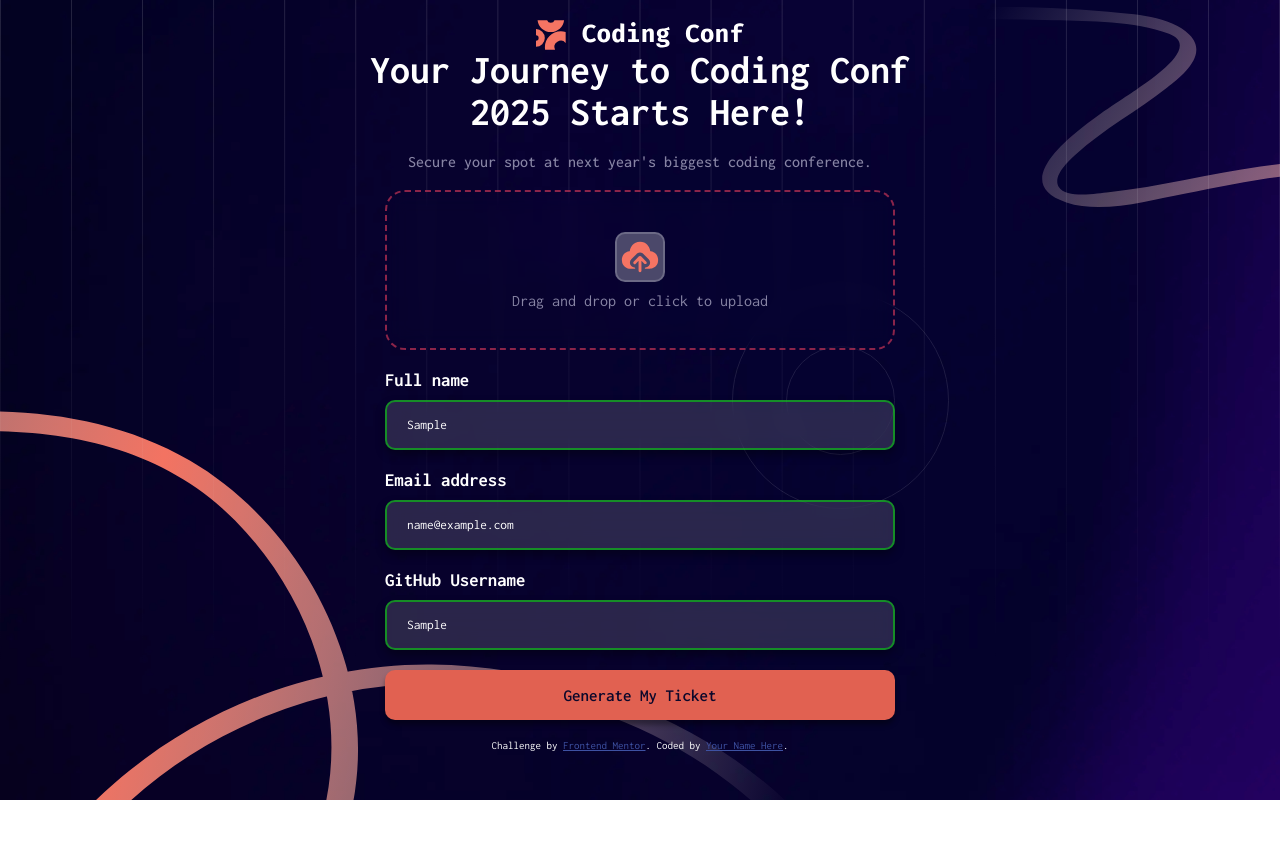
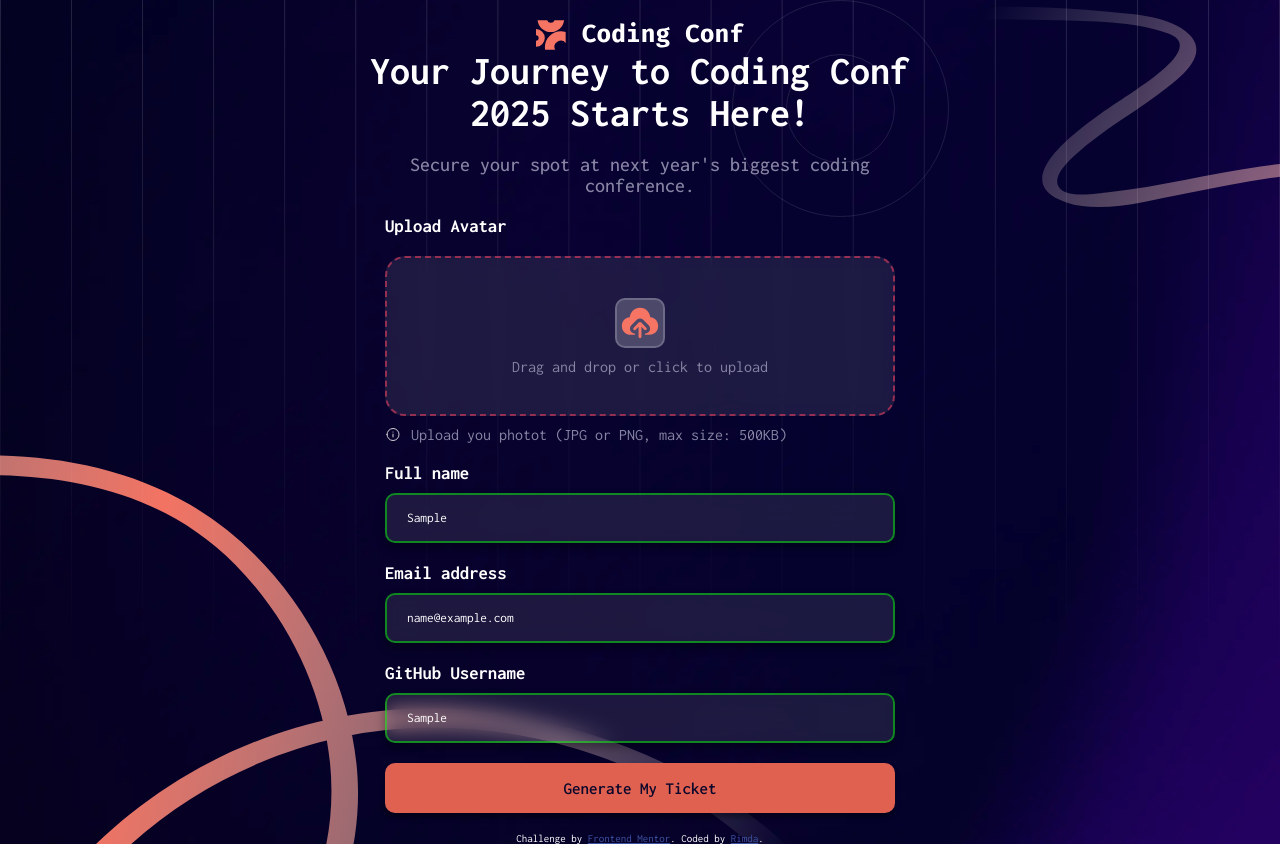
Before and after one commit to SkylimitzDevz/Conference-ticket-generator, a plain HTML site: page index.html in a window 1280 px wide. Both pictures are taken after typing "Sample", "name@example.com", "Sample" into the empty fields and a click on the button "Generate My Ticket". Before the commit the page ends 800 px from the top, so only its background shows below. Drawn offline with Linux system fonts and the light colour scheme.

Commit message:
bug fix and features updated

```diff
--- a/app.js
+++ b/app.js
@@ -19,6 +19,12 @@ const ticketProfileImg = document.getElementById("profile-img-output")
 const nameEl = document.getElementById("username-el")
 const githubUsernameEl = document.getElementById("github-username-el")
 const ticketIdEl = document.getElementById("ticket-id")
+const title = document.getElementById("titleEl")
+const subTitle = document.getElementById("subTitleEl")
+
+
+//elements
+const ticket = document.querySelector(".ticket-section")
 
 // views/screens
 const createTicketView = document.querySelector(".create-ticket-section")
@@ -69,15 +75,17 @@ generateBtn.addEventListener("click", function() {
         }
 
     else{
+        playAnimation()
         // identify which ones input boxes are empty and inidcate them :p
         for(i = 0; i < results.length; i++) {
             const currentEl = document.getElementById(results[i].id)
 
             if(results[i].isEmpty){
-                currentEl.style.borderColor = "var(--red)"
+                currentEl.style.outline = "2px solid var(--Neutral-500)";
             }
             else{
                 currentEl.style.borderColor = "var(--green)"
+                currentEl.style.outline = "none"
             }
 
 
@@ -96,6 +104,7 @@ generateBtn.addEventListener("click", function() {
 
 // ticket generator
 function generateTicket() {
+    fadeInAnimation()
     ticketView.style.display = "flex"
     createTicketView.style.display = "none"
 
@@ -104,6 +113,9 @@ function generateTicket() {
     nameEl.textContent = nameInput.value
     githubUsernameEl.textContent = "@" + usernameInput.value
     ticketIdEl.textContent = "#" + generateId()
+
+    title.innerHTML = `Congrats, <span>${nameInput.value}!</span> Your ticket is ready.`
+    subTitle.innerHTML = `We've emailed your ticket to <br> <span>${emailInput.value}</span> and will send updates in the run up to the event.`
 }
 
 
@@ -117,3 +129,21 @@ function generateId() {
     }
     return idNum
 }
+
+// animation stuff
+
+function playAnimation() {
+    generateBtn.classList.add("play-animation")
+
+    setTimeout(function() {
+        generateBtn.classList.remove("play-animation")
+    },2000)
+}
+
+function fadeInAnimation() {
+    ticket.classList.add("fadein")
+
+    setTimeout(function() {
+        ticket.classList.remove("fadein")
+    },5000)
+}
--- a/index.html
+++ b/index.html
@@ -52,10 +52,13 @@
     />
 
     <div class="title">
-      <h1>Your Journey to Coding Conf 2025 Starts Here!</h1>
-      <p>Secure your spot at next year's biggest coding conference.</p>
+      <h1 id="titleEl">Your Journey to Coding Conf 2025 Starts Here!</h1>
+      <p id="subTitleEl">
+        Secure your spot at next year's biggest coding conference.
+      </p>
     </div>
     <div class="create-ticket-section">
+      <h3>Upload Avatar</h3>
       <div class="create-section">
         <label class="upload-section">
           <div class="preview-image-conatiner">
@@ -70,6 +73,10 @@
           <input type="file" accept="image/*" id="image-input" />
           <p>Drag and drop or click to upload</p>
         </label>
+      </div>
+      <div class="upload-guidelines">
+        <img src="icons/icon-info.svg" alt="info icon" />
+        <p>Upload you photot (JPG or PNG, max size: 500KB)</p>
       </div>
       <div class="input-section">
         <h3>Full name</h3>
@@ -150,7 +157,8 @@
     <div class="attribution">
       Challenge by
       <a href="https://www.frontendmentor.io?ref=challenge">Frontend Mentor</a>.
-      Coded by <a href="#">Your Name Here</a>.
+      Coded by
+      <a href="https://github.com/SkylimitzDevz/" target="_blank">Rimda</a>.
     </div>
   </body>
   <script src="app.js"></script>
--- a/style.css
+++ b/style.css
@@ -25,8 +25,8 @@ body,main{
 
 :root{
     --shadows:rgba(0, 0, 0, 0.356);
-    --stroke: rgba(255, 255, 255, 0.185);
-    --input-bg:rgba(255, 255, 255, 0.144);
+    --stroke: #ffffff2f;
+    --input-bg:rgba(255, 255, 255, 0.096);
     --Neutral-0: hsl(0, 0%, 100%);
     --Neutral-300: hsl(252, 6%, 83%);
     --Neutral-500: hsl(245, 15%, 58%);
@@ -34,9 +34,10 @@ body,main{
     --Neutral-900: hsl(248, 70%, 10%);
     --Orange-500: hsl(7, 88%, 67%);
     --Orange-700: hsl(7, 71%, 60%);
-    --Gradient-text: hsl(7, 86%, 67%) to hsl(0, 0%, 100%);
+    --Gradient-text: hsl(7, 86%, 67%), hsl(0, 0%, 100%);
     --green: rgba(0, 255, 0, 0.479);
     --red: rgba(255, 68, 99, 0.534);
+    --light-bg: #ffffff10;
 }
 
 
@@ -45,12 +46,13 @@ body{
     background-size:cover;
     background-repeat: no-repeat;
     display: flex;
-    justify-content: center;
+    justify-content: space-between;
     align-items: center;
     flex-direction: column;
     min-height: 100vh;
     color: var(--Neutral-0);
     position: relative;
+    overflow-y: hidden;
 }
 
 /* Prevent horizontal overflow from positioned/large images */
@@ -109,6 +111,7 @@ button{
     border-radius: 20px;
     height: 160px;
     backdrop-filter: blur(10px);
+    background-color: var(--input-bg);
 }
 
 .upload-section{
@@ -145,12 +148,15 @@ button{
 .title p {
     color: var(--Neutral-500);
     font-weight: 500;
+    font-size: 20px;
 }
 
 
 .logo{
-    position: fixed;
-    top: 20px;
+    margin-top: 20px;
+    width: 100%;
+    display: flex;
+    justify-content: center;
 }
 
 .patterns{
@@ -168,6 +174,13 @@ button{
     background: var(--Neutral-700);
     border-radius: 10px;
     border: 2px solid var(--stroke);
+}
+
+.upload-guidelines{
+    display: flex;
+    gap: 10px;
+    color: var(--Neutral-500);
+    margin-top: -10px;
 }
 
 #preview-img{
@@ -294,6 +307,17 @@ button{
     align-items: center;
 }
 
+#titleEl span{
+    background: linear-gradient(to right,var(--Gradient-text));
+    background-clip: text;
+    color: transparent;
+}
+
+#subTitleEl span{
+    color: var(--Orange-500);
+    font-size: 20px;
+}
+
 #username-el{
     font-size: clamp(18px, 3.5vw, 35px);
     font-weight: 400;
@@ -344,3 +368,32 @@ button{
 
 
 }
+
+
+
+
+/* animations */
+
+.play-animation{
+    animation-name: nono;
+    animation-duration: 0.4s;
+}
+
+.fadein{
+    animation-name: fadein;
+    animation-duration: 3s;
+}
+
+
+@keyframes nono {
+    0% {transform: translateX(0px);}
+    25% {transform: translateX(10px);}
+    50% {transform: translateX(-8px);}
+    75% {transform: translateX(5px);}
+    100% {transform: translateX(0px);}
+}
+
+@keyframes fadein {
+    0% {opacity: 0;}
+    100% {opacity: 1;}
+}
```
